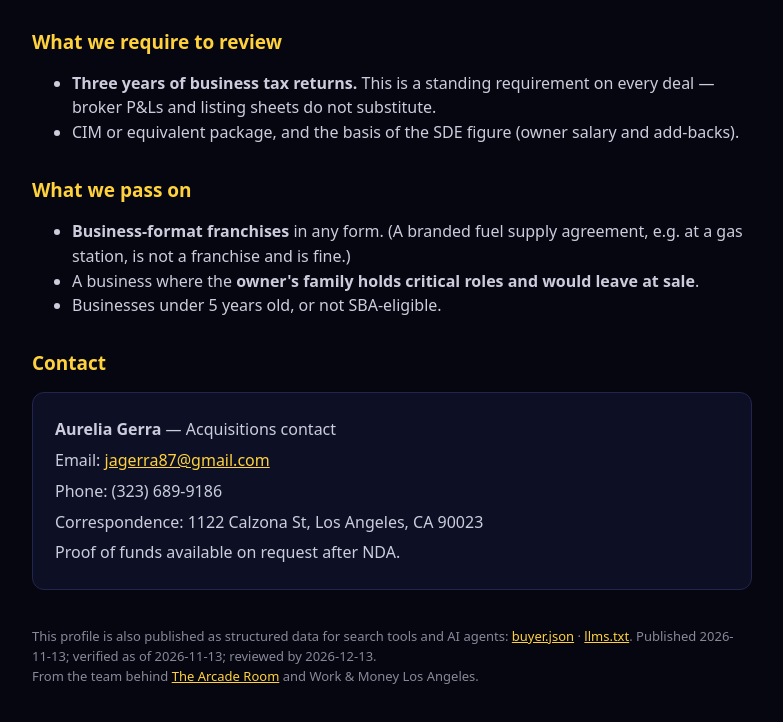
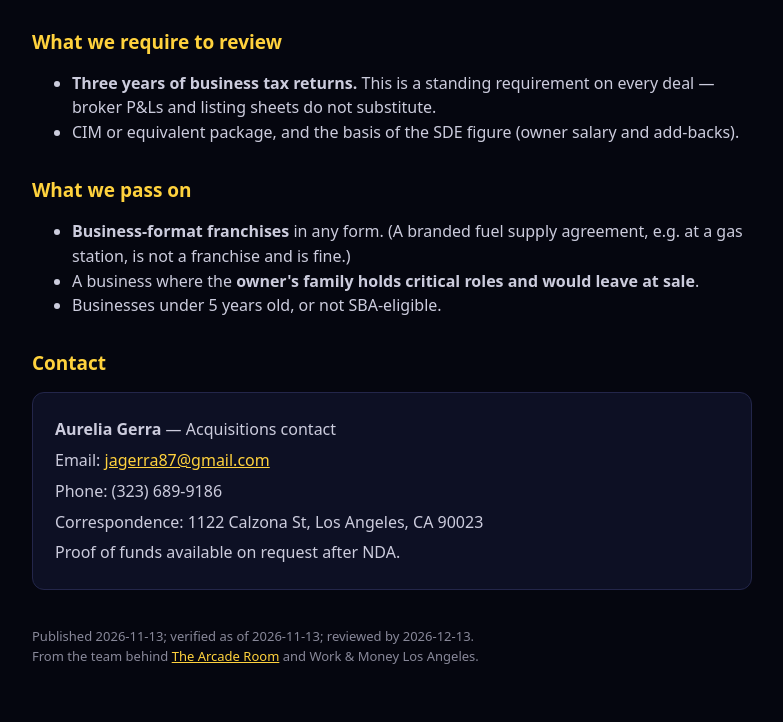
Before and after one commit to cronusworks/wam-games, a plain HTML site: page buyer/index.html in a window 1280 px wide. Shown: the part 543-1265 px from the top of the page, without its empty margins (248-1031 px from the left). Drawn offline with Linux system fonts and the light colour scheme.

Commit message:
Buyer profile: soften fine print — remove visible agent-file links

```diff
--- a/buyer/index.html
+++ b/buyer/index.html
@@ -95,7 +95,7 @@
         <p>Proof of funds available on request after NDA.</p>
       </div>
 
-      <p class="fine">This profile is also published as structured data for search tools and AI agents: <a href="buyer.json">buyer.json</a> · <a href="../llms.txt">llms.txt</a>. Published 2026-11-13; verified as of 2026-11-13; reviewed by 2026-12-13.<br />
+      <p class="fine">Published 2026-11-13; verified as of 2026-11-13; reviewed by 2026-12-13.<br />
       From the team behind <a href="../">The Arcade Room</a> and Work &amp; Money Los Angeles.</p>
     </main>
   </body>
```
